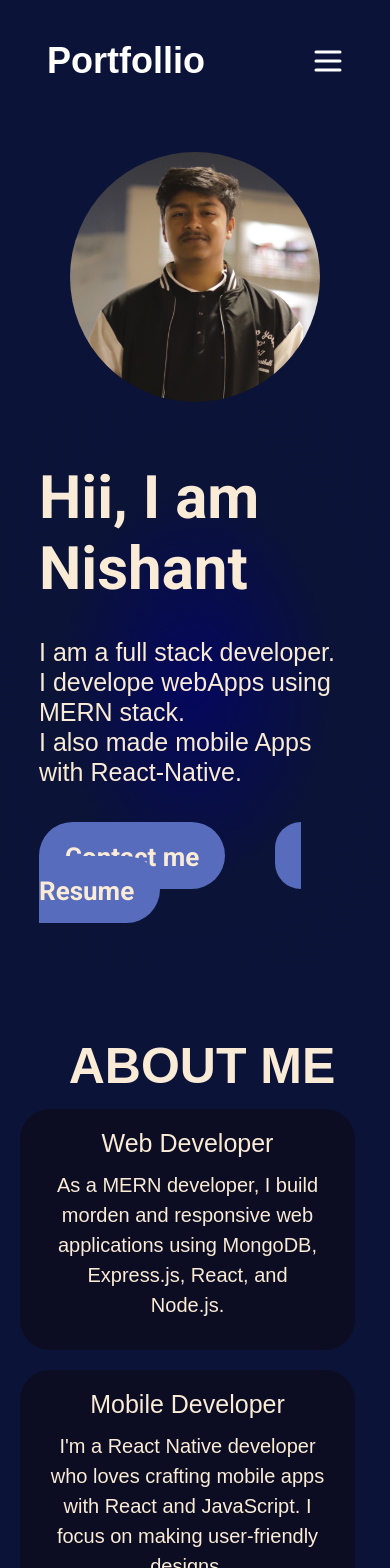
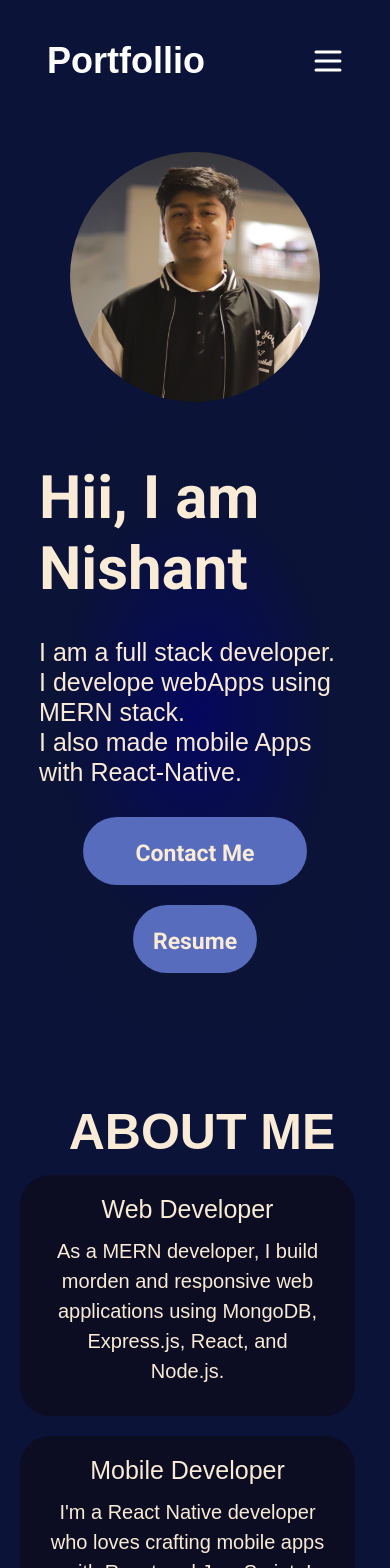
Before and after one commit to nishant1194/Portfolio, a React (Create React App) app: page / in a window 390 px wide. Shown: the top 1568 px of the page. Built offline with nearby package versions, Linux system fonts and the light colour scheme.

Commit message:
Resolved merge conflicts

```diff
--- a/src/components/icl/Navbar.css
+++ b/src/components/icl/Navbar.css
@@ -114,5 +114,5 @@ li:hover{
 a{
     text-decoration: none;
 
-    font-size: 26px;
+    font-size: 23px;
 }
--- a/src/components/icl/Navbar.js
+++ b/src/components/icl/Navbar.js
@@ -75,11 +75,12 @@ function Navbar() {
                 <li>
                   <a href="#about">About</a>
                 </li>
+
+                <li>
+                  <a href="#skills">Skills</a>
+                </li>
                 <li>
                   <a href="#projects">Projects</a>
-                </li>
-                <li>
-                  <a href="#skills">Skills</a>
                 </li>
                 <li>
                   <a href="#contact">Contact</a>
--- a/src/components/pages/Home.css
+++ b/src/components/pages/Home.css
@@ -69,7 +69,7 @@
     border-radius: 100px;
     font-size: 30px;
     font-weight: 600;
-    padding: 17px 26px;
+    padding: 11px 26px 17px 26px;
     background-color: #576cbc;
     font-family: "Outfit", Arial, Helvetica, sans-serif;
 
@@ -95,10 +95,28 @@
 
 }
 
-@media screen and (max-width: 400px){
+@media screen and (max-width: 450px){
 
     .titlee{
         font-size: 60px;
     }
+    .contactBtn{
+        display: block;
+        padding: 17px 20px;
+        text-align: center;
+        margin: 0px 0px 20px 0px;
+    }
+    .desc{
+        margin: 0px 0px 30px 0px;
+    }
 
 }
+
+@media screen and (max-width: 500px){
+    .contactBtn{
+        display: block;
+        padding: 17px 20px;
+        text-align: center;
+        margin: 0px 0px 20px 0px;
+    }
+}
--- a/src/components/pages/Home.js
+++ b/src/components/pages/Home.js
@@ -13,7 +13,7 @@ function Home() {
       <p className='desc'>I am a full stack developer.<br /> I develope webApps using MERN stack.<br />I also made mobile Apps with React-Native.</p>
      <div >
 
-      <span className='contactBtn'> <a href="#contact">Contact me</a></span>
+      <span className='contactBtn'> <a href="#contact">Contact Me</a></span>
        <span className='contactBtn'style={{margin:"0px 50px "}} > <a href="https://drive.google.com/file/d/1vLluE4SAkoSCQkU36ZVK7XX3JKWz_w3t/view?usp=sharing" target='blank'>Resume</a> </span>
      </div>
     </div>
@@ -22,7 +22,6 @@ function Home() {
     </div>
     </div>
 
-
     </div>
   )
 }
```
